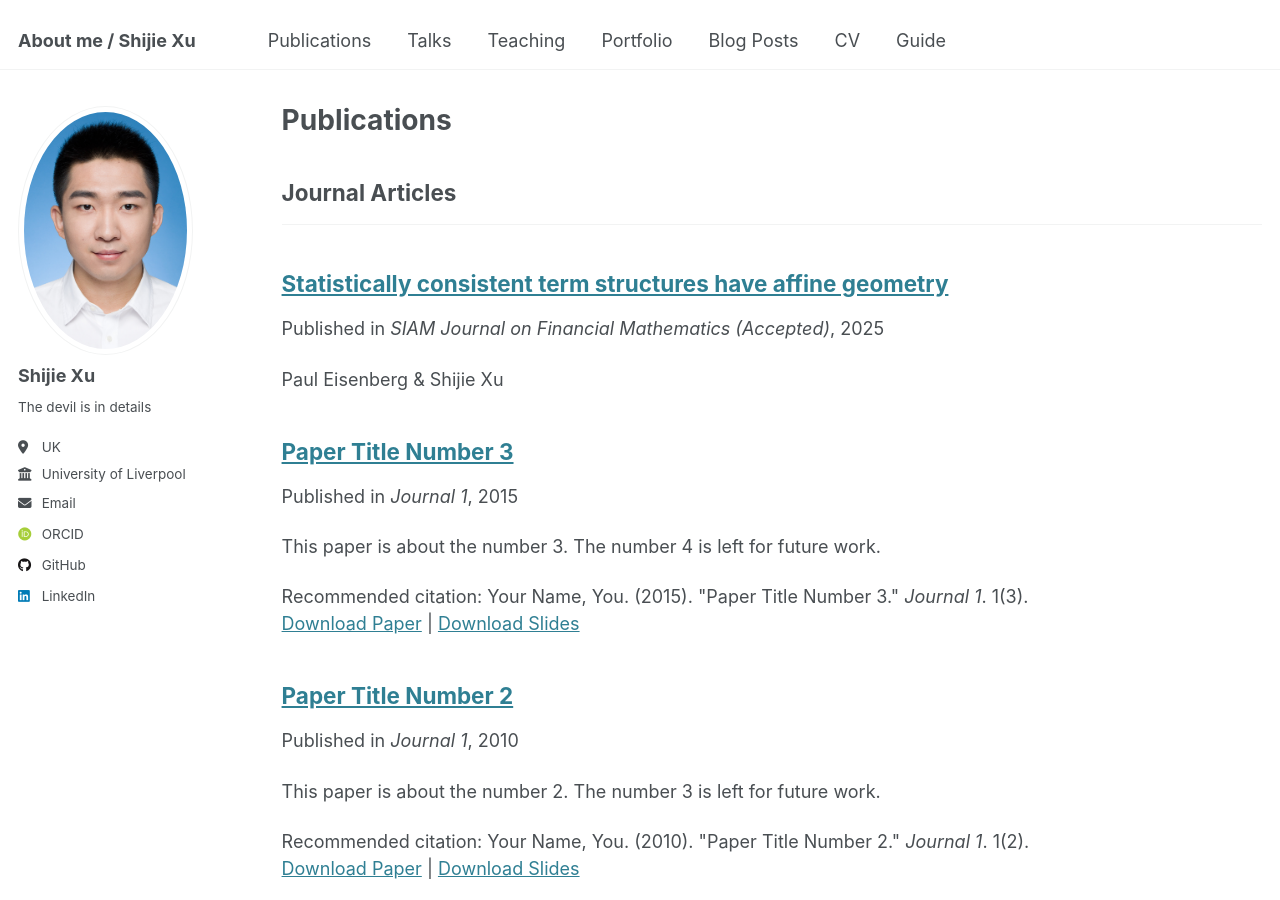
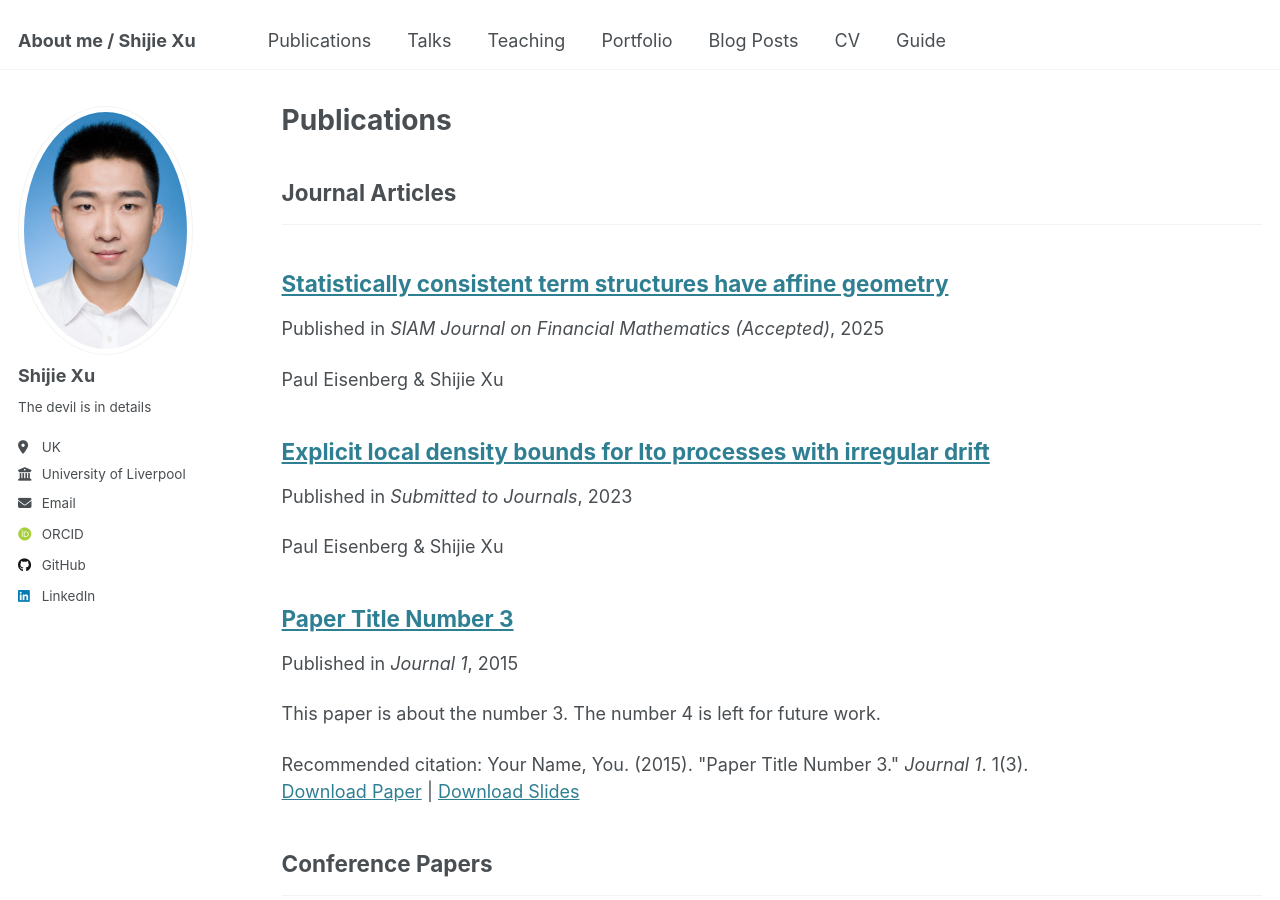
Before and after one commit to ShijieXu1993/uk.github.io, a Jekyll site: the page built from _pages/publications.html, in a window 1280 px wide and 900 px high. Built offline with Jekyll 4.4.1, drawn with Linux system fonts in a browser that asks for light colours; some web fonts are replaced.

Commit message:
Update 2010-10-01-paper-title-number-2.md

```diff
--- a/_publications/2010-10-01-paper-title-number-2.md
+++ b/_publications/2010-10-01-paper-title-number-2.md
@@ -1,14 +1,16 @@
 ---
-title: "Paper Title Number 2"
+title: "Explicit local density bounds for Ito processes with irregular drift"
 collection: publications
 category: manuscripts
-permalink: /publication/2010-10-01-paper-title-number-2
-excerpt: 'This paper is about the number 2. The number 3 is left for future work.'
-date: 2010-10-01
-venue: 'Journal 1'
+permalink: https://arxiv.org/abs/2308.02241
+excerpt: 'Paul Eisenberg & Shijie Xu'
+date: 2023-10-01
+venue: 'Submitted to Journals'
+
+---
+
+The contents above will be part of a list of publications, if the user clicks the link for the publication than the contents of section will be rendered as a full page, allowing you to provide more information about the paper for the reader. When publications are displayed as a single page, the contents of the above "citation" field will automatically be included below this section in a smaller font.
+
 slidesurl: 'http://academicpages.github.io/files/slides2.pdf'
 paperurl: 'http://academicpages.github.io/files/paper2.pdf'
 citation: 'Your Name, You. (2010). &quot;Paper Title Number 2.&quot; <i>Journal 1</i>. 1(2).'
----
-
-The contents above will be part of a list of publications, if the user clicks the link for the publication than the contents of section will be rendered as a full page, allowing you to provide more information about the paper for the reader. When publications are displayed as a single page, the contents of the above "citation" field will automatically be included below this section in a smaller font.
```
